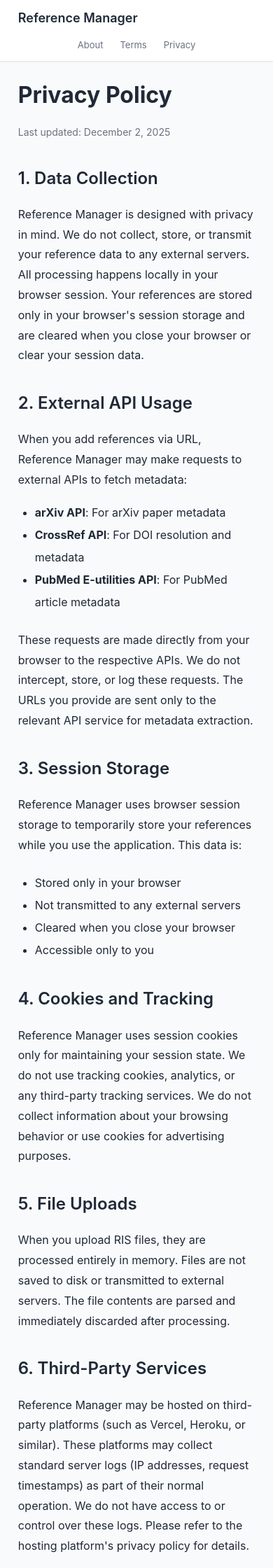
After one commit to 7kylor/ris-reference-sorter, a Flask app: page /privacy in a window 390 px wide. The commit adds this page. Shown: the top 2240 px of the page at 70% size. Run offline with Flask 3, Linux system fonts and the light colour scheme; some libraries are stand-ins or nearby versions.

Commit message:
Add about, terms, and privacy pages; enhance README with detailed features and usage instructions; improve UI layout in templates for better responsiveness and navigation.

```diff
--- a/app.py
+++ b/app.py
@@ -500,5 +500,20 @@ def export_ris(references: List[Dict]) -> str:
 
     return '\n\n'.join(ris_entries)
 
+@app.route('/about')
+def about():
+    """About page"""
+    return render_template('about.html')
+
+@app.route('/terms')
+def terms():
+    """Terms of Service page"""
+    return render_template('terms.html')
+
+@app.route('/privacy')
+def privacy():
+    """Privacy Policy page"""
+    return render_template('privacy.html')
+
 if __name__ == '__main__':
     app.run(debug=True, host='0.0.0.0', port=5030)
--- a/templates/base.html
+++ b/templates/base.html
@@ -17,7 +17,7 @@
             color: var(--text); background: var(--bg-light); line-height: 1.5;
             -webkit-font-smoothing: antialiased;
         }
-        .container { max-width: 1000px; margin: 0 auto; padding: 0 1.5rem; }
+        .container { width: 80%; max-width: 1400px; margin: 0 auto; padding: 0 1.5rem; }
         header {
             background: var(--bg); border-bottom: 1px solid var(--border);
             padding: 0.75rem 0; position: sticky; top: 0; z-index: 100;
@@ -32,6 +32,14 @@
             font-size: 1.125rem; font-weight: 600; color: var(--text);
             text-decoration: none; white-space: nowrap;
         }
+        .nav-links {
+            display: flex; align-items: center; gap: 1.5rem; flex-wrap: wrap;
+        }
+        .nav-links a {
+            color: var(--text-light); text-decoration: none; font-size: 0.8125rem;
+            transition: color 0.15s; white-space: nowrap;
+        }
+        .nav-links a:hover { color: var(--text); }
         .nav-stats {
             display: flex; align-items: center; gap: 1.25rem; flex-wrap: wrap;
             font-size: 0.75rem; color: var(--text-light);
@@ -141,9 +149,10 @@
             border-top: 1px solid var(--border);
         }
         @media (max-width: 768px) {
-            .container { padding: 0 1rem; }
+            .container { width: 95%; padding: 0 1rem; }
             header .container { flex-direction: column; align-items: stretch; }
             .nav-stats { justify-content: center; }
+            .nav-links { justify-content: center; width: 100%; }
             .nav-actions { justify-content: center; width: 100%; }
             .drag-zone { padding: 1.5rem 1rem; }
             .toolbar { flex-direction: column; }
@@ -166,6 +175,11 @@
         <div class="container">
             <a href="{{ url_for('index') }}" class="logo">Reference Manager</a>
             {% block nav_stats %}{% endblock %}
+            <div class="nav-links">
+                <a href="{{ url_for('about') }}">About</a>
+                <a href="{{ url_for('terms') }}">Terms</a>
+                <a href="{{ url_for('privacy') }}">Privacy</a>
+            </div>
             {% block nav_actions %}{% endblock %}
         </div>
     </header>
@@ -186,7 +200,14 @@
 
     <footer>
         <div class="container">
-            <p>Reference Manager — Sort, format, and export academic references</p>
+            <div style="display: flex; justify-content: space-between; align-items: center; flex-wrap: wrap; gap: 1rem;">
+                <p style="margin: 0;">Reference Manager — Sort, format, and export academic references</p>
+                <div style="display: flex; gap: 1.5rem; flex-wrap: wrap;">
+                    <a href="{{ url_for('about') }}" style="color: var(--text-light); text-decoration: none; font-size: 0.75rem;">About</a>
+                    <a href="{{ url_for('terms') }}" style="color: var(--text-light); text-decoration: none; font-size: 0.75rem;">Terms</a>
+                    <a href="{{ url_for('privacy') }}" style="color: var(--text-light); text-decoration: none; font-size: 0.75rem;">Privacy</a>
+                </div>
+            </div>
         </div>
     </footer>
 
--- a/templates/index.html
+++ b/templates/index.html
@@ -24,7 +24,7 @@
 {% endblock %}
 
 {% block content %}
-<div style="max-width: 700px; margin: 0 auto;">
+<div style="width: 100%; margin: 0 auto;">
     <div style="text-align: center; margin-bottom: 2rem;">
         <h1 style="font-size: 1.75rem; font-weight: 700; margin-bottom: 0.25rem;">Reference Manager</h1>
         <p style="color: var(--text-light); font-size: 0.8125rem;">Upload RIS files or add URLs</p>
--- /dev/null
+++ b/templates/privacy.html
@@ -0,0 +1,99 @@
+{% extends "base.html" %}
+
+{% block title %}Privacy Policy — Reference Manager{% endblock %}
+
+{% block content %}
+<div style="max-width: 800px; margin: 0 auto;">
+    <h1 style="font-size: 2rem; font-weight: 700; margin-bottom: 1rem;">Privacy Policy</h1>
+
+    <div style="line-height: 1.8; color: var(--text);">
+        <p style="margin-bottom: 1rem; color: var(--text-light); font-size: 0.875rem;">
+            Last updated: December 2, 2025
+        </p>
+
+        <h2 style="font-size: 1.5rem; font-weight: 600; margin-top: 2rem; margin-bottom: 1rem;">1. Data Collection</h2>
+        <p style="margin-bottom: 1.5rem;">
+            Reference Manager is designed with privacy in mind. We do not collect, store, or transmit your
+            reference data to any external servers. All processing happens locally in your browser session.
+            Your references are stored only in your browser's session storage and are cleared when you close
+            your browser or clear your session data.
+        </p>
+
+        <h2 style="font-size: 1.5rem; font-weight: 600; margin-top: 2rem; margin-bottom: 1rem;">2. External API Usage</h2>
+        <p style="margin-bottom: 1rem;">
+            When you add references via URL, Reference Manager may make requests to external APIs to fetch
+            metadata:
+        </p>
+        <ul style="margin-bottom: 1.5rem; padding-left: 1.5rem; line-height: 2;">
+            <li><strong>arXiv API</strong>: For arXiv paper metadata</li>
+            <li><strong>CrossRef API</strong>: For DOI resolution and metadata</li>
+            <li><strong>PubMed E-utilities API</strong>: For PubMed article metadata</li>
+        </ul>
+        <p style="margin-bottom: 1.5rem;">
+            These requests are made directly from your browser to the respective APIs. We do not intercept,
+            store, or log these requests. The URLs you provide are sent only to the relevant API service
+            for metadata extraction.
+        </p>
+
+        <h2 style="font-size: 1.5rem; font-weight: 600; margin-top: 2rem; margin-bottom: 1rem;">3. Session Storage</h2>
+        <p style="margin-bottom: 1.5rem;">
+            Reference Manager uses browser session storage to temporarily store your references while you use
+            the application. This data is:
+        </p>
+        <ul style="margin-bottom: 1.5rem; padding-left: 1.5rem; line-height: 2;">
+            <li>Stored only in your browser</li>
+            <li>Not transmitted to any external servers</li>
+            <li>Cleared when you close your browser</li>
+            <li>Accessible only to you</li>
+        </ul>
+
+        <h2 style="font-size: 1.5rem; font-weight: 600; margin-top: 2rem; margin-bottom: 1rem;">4. Cookies and Tracking</h2>
+        <p style="margin-bottom: 1.5rem;">
+            Reference Manager uses session cookies only for maintaining your session state. We do not use
+            tracking cookies, analytics, or any third-party tracking services. We do not collect information
+            about your browsing behavior or use cookies for advertising purposes.
+        </p>
+
+        <h2 style="font-size: 1.5rem; font-weight: 600; margin-top: 2rem; margin-bottom: 1rem;">5. File Uploads</h2>
+        <p style="margin-bottom: 1.5rem;">
+            When you upload RIS files, they are processed entirely in memory. Files are not saved to disk
+            or transmitted to external servers. The file contents are parsed and immediately discarded after
+            processing.
+        </p>
+
+        <h2 style="font-size: 1.5rem; font-weight: 600; margin-top: 2rem; margin-bottom: 1rem;">6. Third-Party Services</h2>
+        <p style="margin-bottom: 1.5rem;">
+            Reference Manager may be hosted on third-party platforms (such as Vercel, Heroku, or similar).
+            These platforms may collect standard server logs (IP addresses, request timestamps) as part of
+            their normal operation. We do not have access to or control over these logs. Please refer to
+            the hosting platform's privacy policy for details.
+        </p>
+
+        <h2 style="font-size: 1.5rem; font-weight: 600; margin-top: 2rem; margin-bottom: 1rem;">7. Data Security</h2>
+        <p style="margin-bottom: 1.5rem;">
+            Since Reference Manager processes all data locally in your browser, your reference data never
+            leaves your device. This provides a high level of security and privacy. However, you are
+            responsible for maintaining the security of your own device and browser.
+        </p>
+
+        <h2 style="font-size: 1.5rem; font-weight: 600; margin-top: 2rem; margin-bottom: 1rem;">8. Children's Privacy</h2>
+        <p style="margin-bottom: 1.5rem;">
+            Reference Manager is not intended for use by children under the age of 13. We do not knowingly
+            collect personal information from children. If you are a parent or guardian and believe your
+            child has provided us with personal information, please contact us.
+        </p>
+
+        <h2 style="font-size: 1.5rem; font-weight: 600; margin-top: 2rem; margin-bottom: 1rem;">9. Changes to Privacy Policy</h2>
+        <p style="margin-bottom: 1.5rem;">
+            We may update this Privacy Policy from time to time. We will notify you of any changes by
+            posting the new Privacy Policy on this page and updating the "Last updated" date.
+        </p>
+
+        <h2 style="font-size: 1.5rem; font-weight: 600; margin-top: 2rem; margin-bottom: 1rem;">10. Contact</h2>
+        <p style="margin-bottom: 1.5rem;">
+            If you have any questions about this Privacy Policy, please review the project documentation
+            or open an issue on the project repository.
+        </p>
+    </div>
+</div>
+{% endblock %}
--- a/templates/results.html
+++ b/templates/results.html
@@ -26,7 +26,7 @@
 {% endblock %}
 
 {% block content %}
-<div style="max-width: 900px; margin: 0 auto;">
+<div style="width: 100%; margin: 0 auto;">
     <div class="card" style="margin-bottom: 1rem;">
         <div class="card-body" style="padding: 0.75rem;">
             <div style="display: flex; gap: 0.5rem; align-items: center; flex-wrap: wrap;">
```
Also changed, not shown: templates/about.html (added, +47 -0 lines), templates/terms.html (added, +76 -0 lines), README.md, 1 other file.
